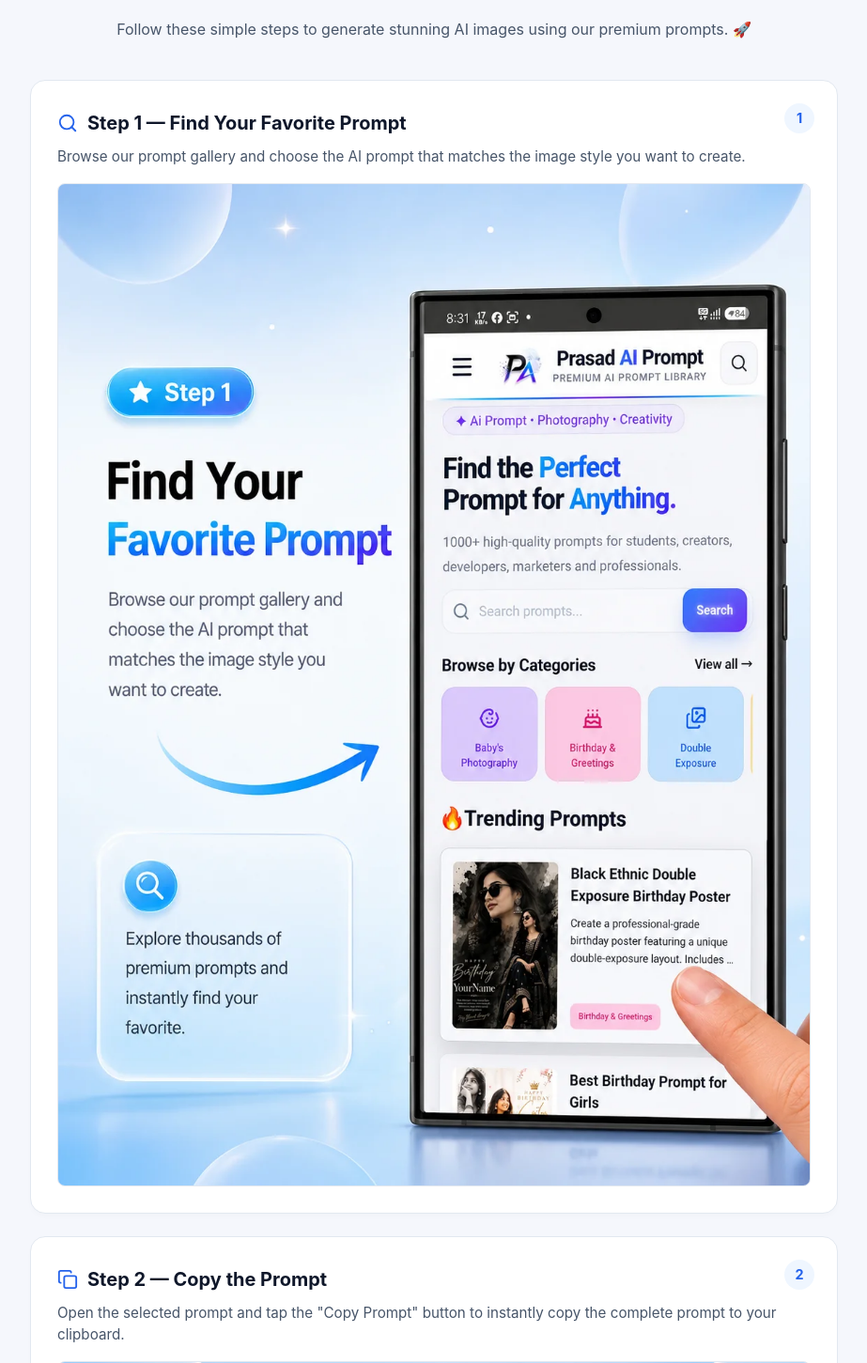
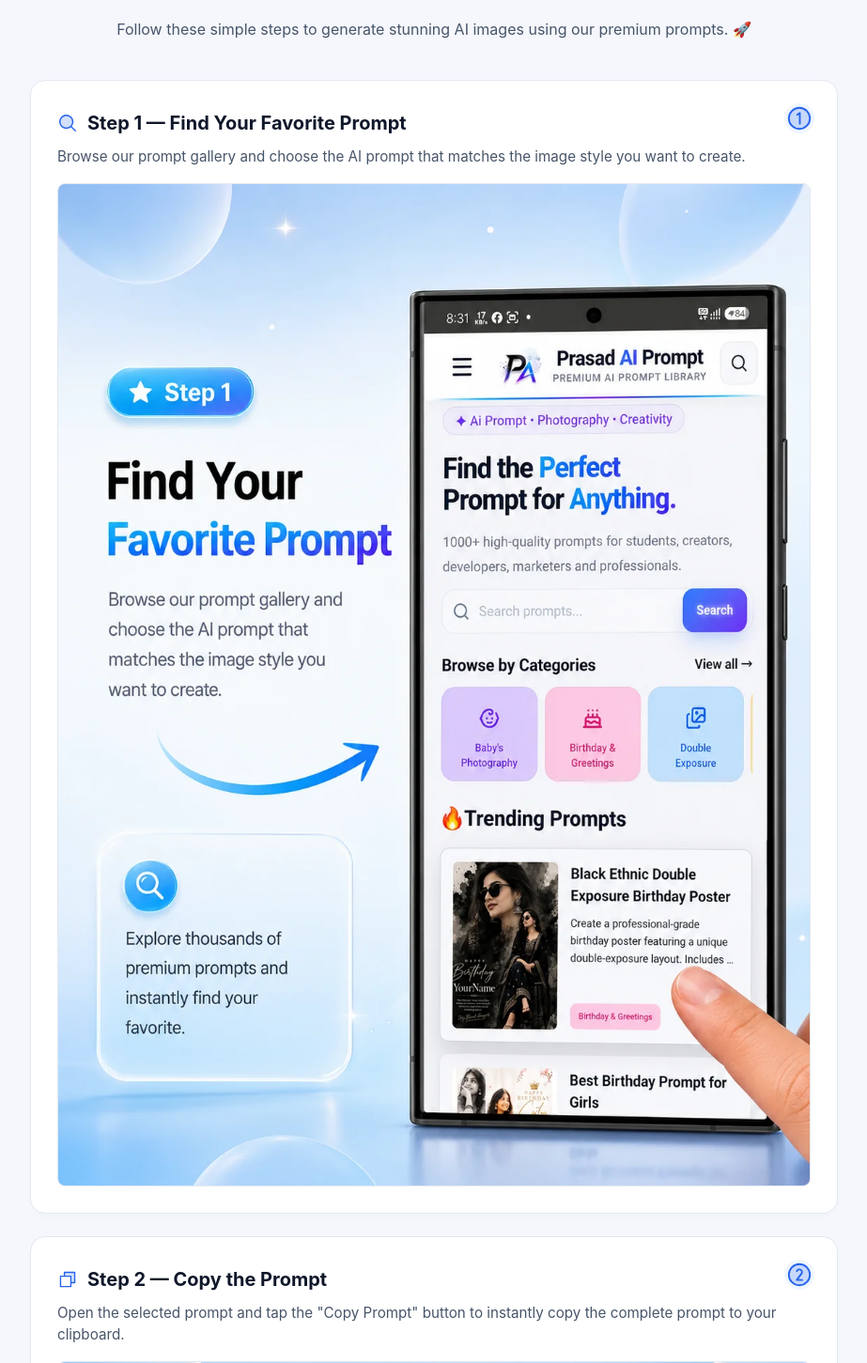
Before and after one commit to mrprasad-ai/Prasad-Ai-Prompt, a Next.js app: page /how-to-use in a window 1280 px wide. Shown: the part 319-1770 px from the top of the page at 94% size, without its empty margins (178-1101 px from the left). Built offline with nearby package versions, Linux system fonts and the light colour scheme.

Commit message:
Fix multiple category, Icon

```diff
--- a/components/HowToUseContent.tsx
+++ b/components/HowToUseContent.tsx
@@ -1,15 +1,9 @@
 "use client";
 
 import { useState } from "react";
-import {
-  Sparkles,
-  Search,
-  Copy,
-  Bot,
-  Lightbulb,
-  CheckCircle2,
-  PartyPopper
-} from "lucide-react";
+import { CheckCircle2 } from "lucide-react";
+import { PiCopyDuotone, PiMagnifyingGlassDuotone, PiMagicWandDuotone, PiSparkleDuotone, PiShootingStarDuotone, PiLightbulbDuotone,
+  PiNumberCircleOneDuotone, PiNumberCircleTwoDuotone, PiNumberCircleThreeDuotone, PiNumberCircleFourDuotone  } from "react-icons/pi";
 import "@/styles/how-to-use.css";
 
 type HowToUseContentProps = {
@@ -58,9 +52,9 @@
       <div className="htu-steps-container">
         {/* Step 1 */}
         <div className="htu-step-card">
-          <div className="htu-step-badge">1</div>
+          <div className="htu-step-badge"><PiNumberCircleOneDuotone size={30}/></div>
           <div className="htu-step-content">
-            <h2><Search size={22} /> {activeTab === "en" ? "Step 1 — Find Your Favorite Prompt" : "स्टेप 1 — अपना पसंदीदा प्रॉम्प्ट खोजें"}</h2>
+            <h2><PiMagnifyingGlassDuotone size={22} /> {activeTab === "en" ? "Step 1 — Find Your Favorite Prompt" : "स्टेप 1 — अपना पसंदीदा प्रॉम्प्ट खोजें"}</h2>
             <p>
               {activeTab === "en"
                 ? "Browse our prompt gallery and choose the AI prompt that matches the image style you want to create."
@@ -76,9 +70,9 @@
 
         {/* Step 2 */}
         <div className="htu-step-card">
-          <div className="htu-step-badge">2</div>
+          <div className="htu-step-badge"><PiNumberCircleTwoDuotone size={30}/></div>
           <div className="htu-step-content">
-            <h2><Copy size={22} /> {activeTab === "en" ? "Step 2 — Copy the Prompt" : "स्टेप 2 — प्रॉम्प्ट कॉपी करें"}</h2>
+            <h2><PiCopyDuotone size={22} /> {activeTab === "en" ? "Step 2 — Copy the Prompt" : "स्टेप 2 — प्रॉम्प्ट कॉपी करें"}</h2>
             <p>
               {activeTab === "en"
                 ? "Open the selected prompt and tap the \"Copy Prompt\" button to instantly copy the complete prompt to your clipboard."
@@ -94,9 +88,9 @@
 
         {/* Step 3 */}
         <div className="htu-step-card">
-          <div className="htu-step-badge">3</div>
+          <div className="htu-step-badge"><PiNumberCircleThreeDuotone size={30}/></div>
           <div className="htu-step-content">
-            <h2><Bot size={22} /> {activeTab === "en" ? "Step 3 — Open AI Tool & Upload Reference Photo" : "स्टेप 3 — AI टूल खोलें और रेफरेंस फोटो अपलोड करें"}</h2>
+            <h2><PiMagicWandDuotone size={22} /> {activeTab === "en" ? "Step 3 — Open AI Tool & Upload Reference Photo" : "स्टेप 3 — AI टूल खोलें और रेफरेंस फोटो अपलोड करें"}</h2>
             <p>
               {activeTab === "en"
                 ? "Tap \"Open ChatGPT\" or \"Open Gemini\". For best results, upload a clear, high-quality reference photo along with the prompt."
@@ -116,9 +110,9 @@
 
         {/* Step 4 */}
         <div className="htu-step-card">
-          <div className="htu-step-badge">4</div>
+          <div className="htu-step-badge"><PiNumberCircleFourDuotone size={30}/></div>
           <div className="htu-step-content">
-            <h2><Sparkles size={22} /> {activeTab === "en" ? "Step 4 — Paste & Generate" : "स्टेप 4 — पेस्ट करें और जनरेट करें"}</h2>
+            <h2><PiSparkleDuotone size={22} /> {activeTab === "en" ? "Step 4 — Paste & Generate" : "स्टेप 4 — पेस्ट करें और जनरेट करें"}</h2>
             <p>
               {activeTab === "en"
                 ? "Paste the copied prompt into the AI tool, adjust your name/details if needed, and hit generate to get your masterpiece!"
@@ -136,7 +130,7 @@
         <div className="htu-step-card final-result-card">
           <div className="htu-step-content htu-final-content">
             <div className="htu-final-title-row">
-              <PartyPopper size={24} className="htu-party-icon" />
+              <PiShootingStarDuotone size={24} className="htu-party-icon" />
               <h2>{activeTab === "en" ? "Final Result Generated" : "अंतिम परिणाम जनरेट हो गया 🎉"}</h2>
             </div>
             <p className="htu-final-desc">
@@ -157,7 +151,7 @@
       {showProTips && (
         <div className="htu-pro-tips-card">
           <div className="pro-tips-header">
-            <Lightbulb size={24} className="tip-icon" />
+            <PiLightbulbDuotone size={24} className="tip-icon" />
             <h3>{activeTab === "en" ? "Pro Tips 😍" : "प्रो टिप्स 😍"}</h3>
           </div>
           <p className="pro-tips-intro">
```
